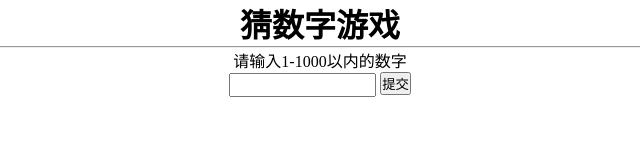
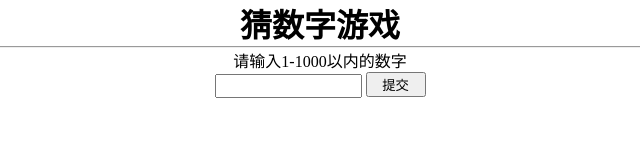
Before and after one commit to zzysite/Guess-a-number-game, a plain HTML site: page index.html in a window 1280 px wide. Shown: the whole page, without its empty margins (320-960 px from the left). Drawn offline with Linux system fonts and the light colour scheme.

Commit message:
今天先把按钮调成这样，待会同步到我的demo网站里面

```diff
--- a/main.css
+++ b/main.css
@@ -13,5 +13,6 @@ body {
 }
 
 #btn{
-
+  width: 60px;
+  height: 25px;
 }
```
